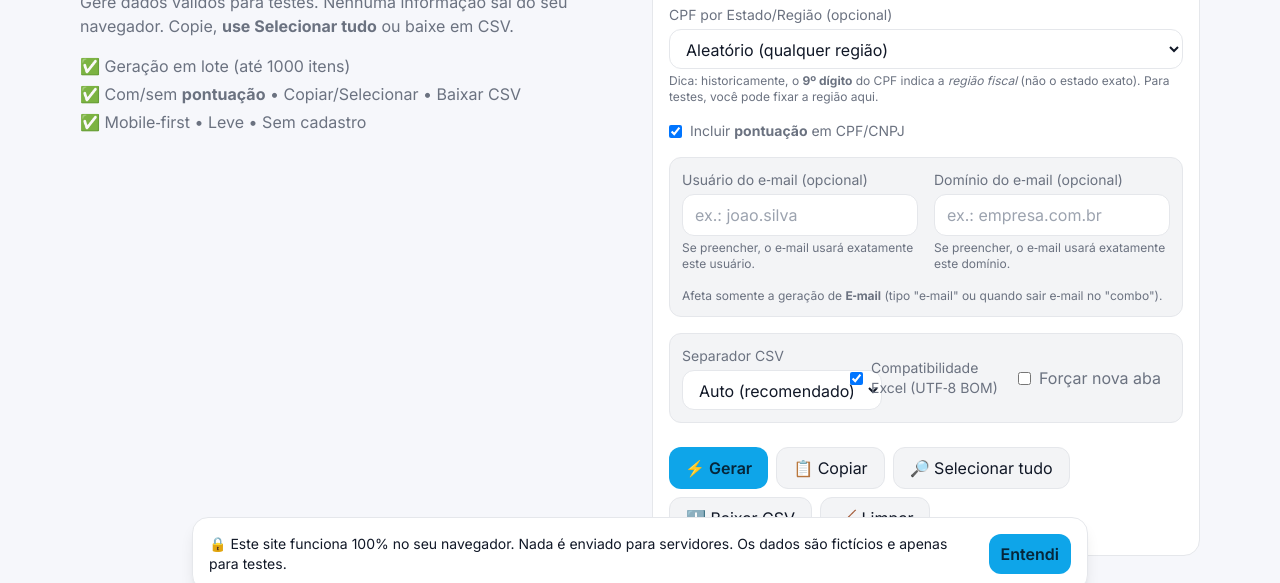
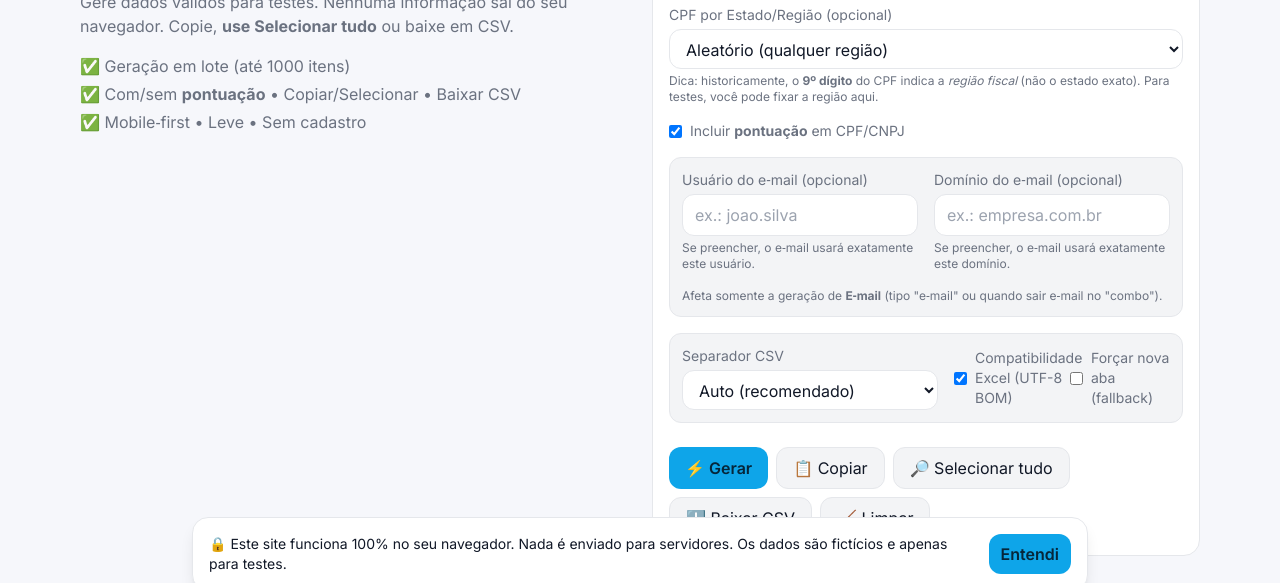
Before and after one commit to gerador-dados-offline/gerador-dados-offline, a plain HTML site: page index.html in a window 1280 px wide. Shown: the part 193-776 px from the top of the page. Drawn offline with nearby package versions, Linux system fonts and the light colour scheme.

Commit message:
Update index.html

```diff
--- a/index.html
+++ b/index.html
@@ -153,24 +153,32 @@
               <p class="sm:col-span-2 text-xs muted">Afeta somente a geração de <strong>E‑mail</strong> (tipo "e‑mail" ou quando sair e‑mail no "combo").</p>
             </div>
 
-            <div class="sm:col-span-2 grid sm:grid-cols-3 gap-4 p-3 rounded-xl surface">
+            <div class="sm:col-span-2 grid sm:grid-cols-[minmax(16rem,1fr)_auto_auto] gap-4 p-3 rounded-xl surface items-center">
               <div class="flex flex-col gap-1">
                 <span class="text-sm muted">Separador CSV</span>
-                <select id="csvSep" class="tap input rounded-xl px-3 py-2 min-w-[180px] sm:min-w-[200px]">
+                <select id="csvSep" class="tap input rounded-xl px-3 py-2 w-full">
                   <option value="auto">Auto (recomendado)</option>
                   <option value=",">Vírgula ,</option>
                   <option value=";">Ponto e vírgula ;</option>
                   <option value="\t">Tabulação \t</option>
                 </select>
               </div>
-              <label class="flex items-center gap-2">
-                <input id="csvBOM" type="checkbox" class="tap" checked>
-                <span class="text-sm muted">Compatibilidade Excel (UTF‑8 BOM)</span>
+                  <!-- Checkbox: Compatibilidade Excel -->
+            <div class="flex items-center gap-2 min-w-0">
+              <input id="csvBOM" type="checkbox" class="tap" checked>
+              <label for="csvBOM" class="text-sm muted cursor-pointer">
+                Compatibilidade Excel (UTF-8 BOM)
               </label>
-             <div class="flex items-center gap-2">
-                <input type="checkbox" id="forceNewTab" class="tap" />
-                <label for="forceNewTab" class="muted cursor-pointer">Forçar nova aba </label>
+            </div>
+
+                    <!-- Checkbox: Forçar nova aba -->
+              <div class="flex items-center gap-2 min-w-0">
+                <input id="forceNewTab" type="checkbox" class="tap">
+                <label for="forceNewTab" class="text-sm muted cursor-pointer">
+                  Forçar nova aba (fallback)
+                </label>
               </div>
+
 
             </div>
 
```
